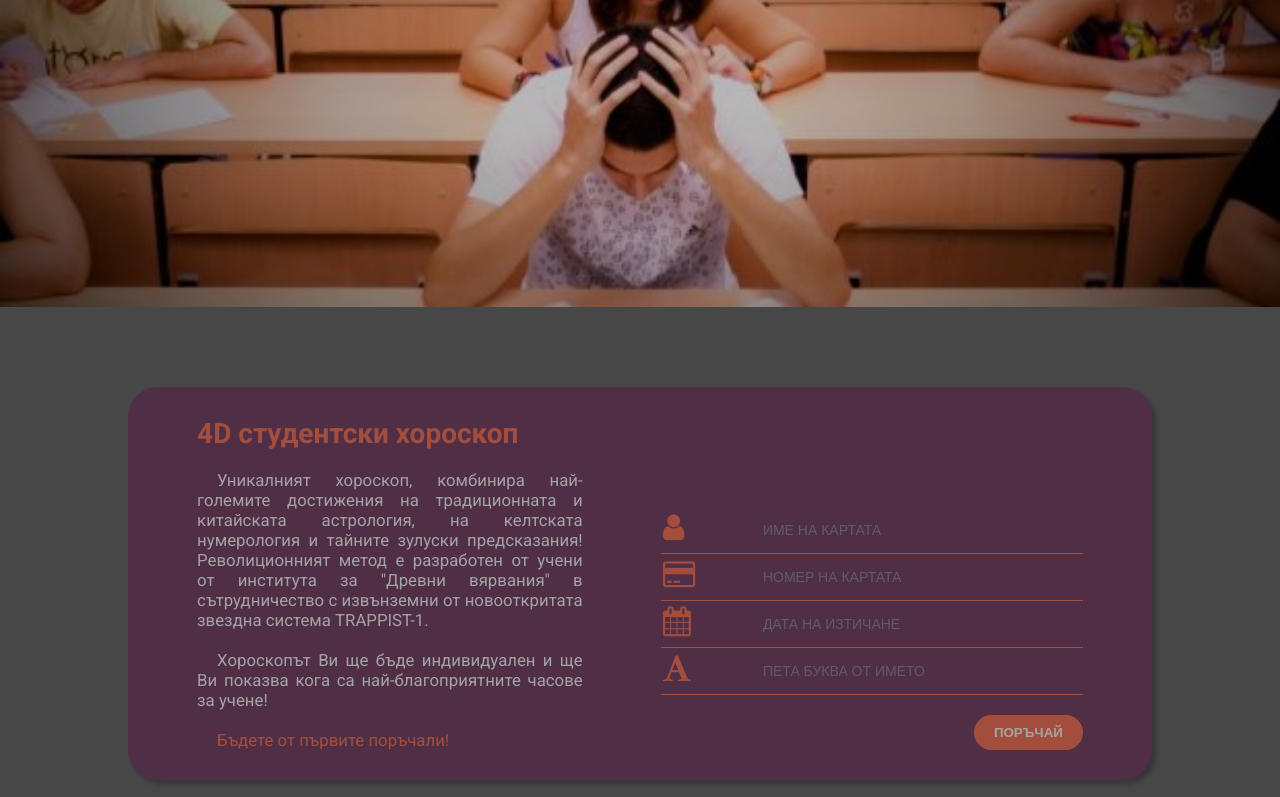
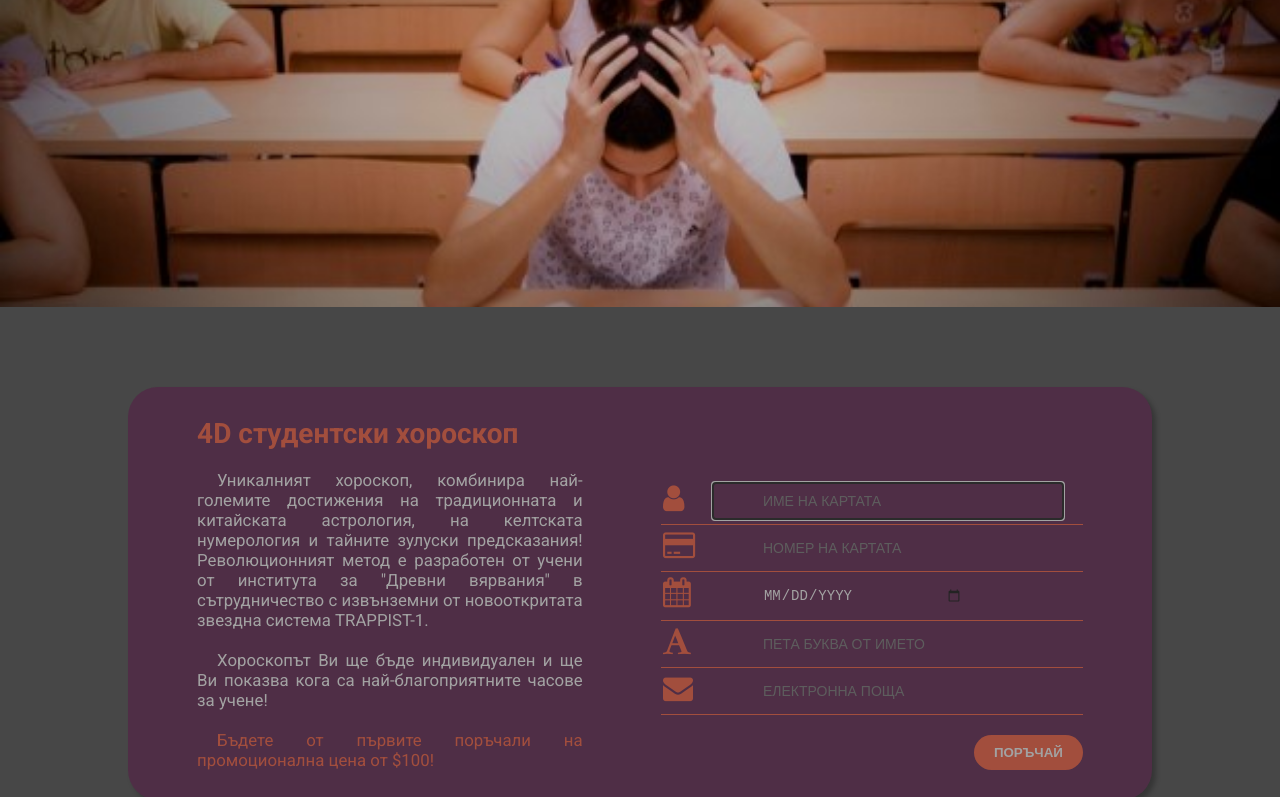
Before and after one commit to Divelina/Divelina_WebBasicsProject.github.io, a plain HTML site: page sos-form.html in a window 1280 px wide. Shown: the part 193-990 px from the top of the page. Drawn offline with Linux system fonts and the light colour scheme; a web font is replaced by a local one.

Commit message:
Improved payment form. Added more comments to files

```diff
--- a/responsive2.css
+++ b/responsive2.css
@@ -27,7 +27,7 @@
         max-width: 90%;
     }
 
-    /*---------Styling order form----------*/
+    /*---------Styling payment form----------*/
 
     .wrapper{
         width: 90%;
@@ -170,7 +170,7 @@
         order: 10;
     }
 
-    /*---------Styling order form----------*/
+    /*---------Styling payment form----------*/
 
     .wrapper{
         max-width: calc(100vw - 60px);
--- a/sos-form.html
+++ b/sos-form.html
@@ -15,7 +15,7 @@
     <nav>
         <a href="#" id="menu-icon"><i class="fa fa-bars" aria-hidden="true"></i></a>
         <ul class="nav">
-            <li class="nav"><a class="sos" href="#form-pay">SOS!</a></li>
+            <li class="nav"><a class="sos" href="#formWrapper">SOS!</a></li>
             <li class="nav" id="tests">
                 <a href="index.html">Тестове</a>
                 <ul id="more-tests">
@@ -31,7 +31,7 @@
         <ul class="header-buttons">
             <li>
                 <span class="sos-span">4D студентски хороскоп!</span>
-                <a id="sos" href="#form-pay">Поръчай!</a>
+                <a id="sos" href="#formWrapper">Поръчай!</a>
             </li>
         </ul>
     </div>
@@ -39,11 +39,11 @@
 </header>
 
 <main>
-    <div class="wrapper">
+    <div class="wrapper" id="formWrapper">
         <div class="order-text">
             <h3>4D студентски хороскоп</h3>
             <p>Уникалният хороскоп, комбинира най-големите достижения на традиционната и китайската астрология,
-            на келтската нумерология и тайните зулуски предсказания! Револиционният метод е разработен от
+            на келтската нумерология и тайните зулуски предсказания! Революционният метод е разработен от
             учени от института за &quot;Древни вярвания&quot; в сътрудничество с извънземни от новооткритата
             звездна система TRAPPIST-1.</p>
             <p>
@@ -51,25 +51,29 @@
             </p>
 
             <p class="order-now">
-                Бъдете от първите поръчали!
+                Бъдете от първите поръчали на промоционална цена от &dollar;100!
             </p>
         </div>
         <form method="" name="pay" id="form-pay">
             <div class="input-field">
                 <i class="fa fa-user"></i>
-                <input type="text" name="name" placeholder="име на картата"/>
+                <input type="text" name="name" placeholder="име на картата" pattern="[A-Za-z]+" required autofocus/>
             </div>
             <div class="input-field">
                 <i class="fa fa-credit-card"></i>
-                <input type="text" name="name" placeholder="номер на картата"/>
+                <input type="text" name="number" placeholder="номер на картата" pattern="\d+"/>
             </div>
             <div class="input-field">
                 <i class="fa fa-calendar"></i>
-                <input type="text" name="name" placeholder="Дата на изтичане"/>
+                <input type="date" name="date" placeholder="Дата на изтичане"/>
             </div>
             <div class="input-field">
                 <i class="fa fa-font"></i>
-                <input type="text" name="name" placeholder="Пета буква от името"/>
+                <input type="text" name="letter" placeholder="Пета буква от името"/>
+            </div>
+            <div class="input-field">
+                <i class="fa fa-envelope"></i>
+                <input type="email" name="email" placeholder="Електронна поща"/>
             </div>
             <input type="submit" name="submit" value="Поръчай"/>
         </form>
```
Also changed, not shown: index.css (+0 -7 lines), index.html.js (+20 -0 lines), sos-form.css (+7 -0 lines).
